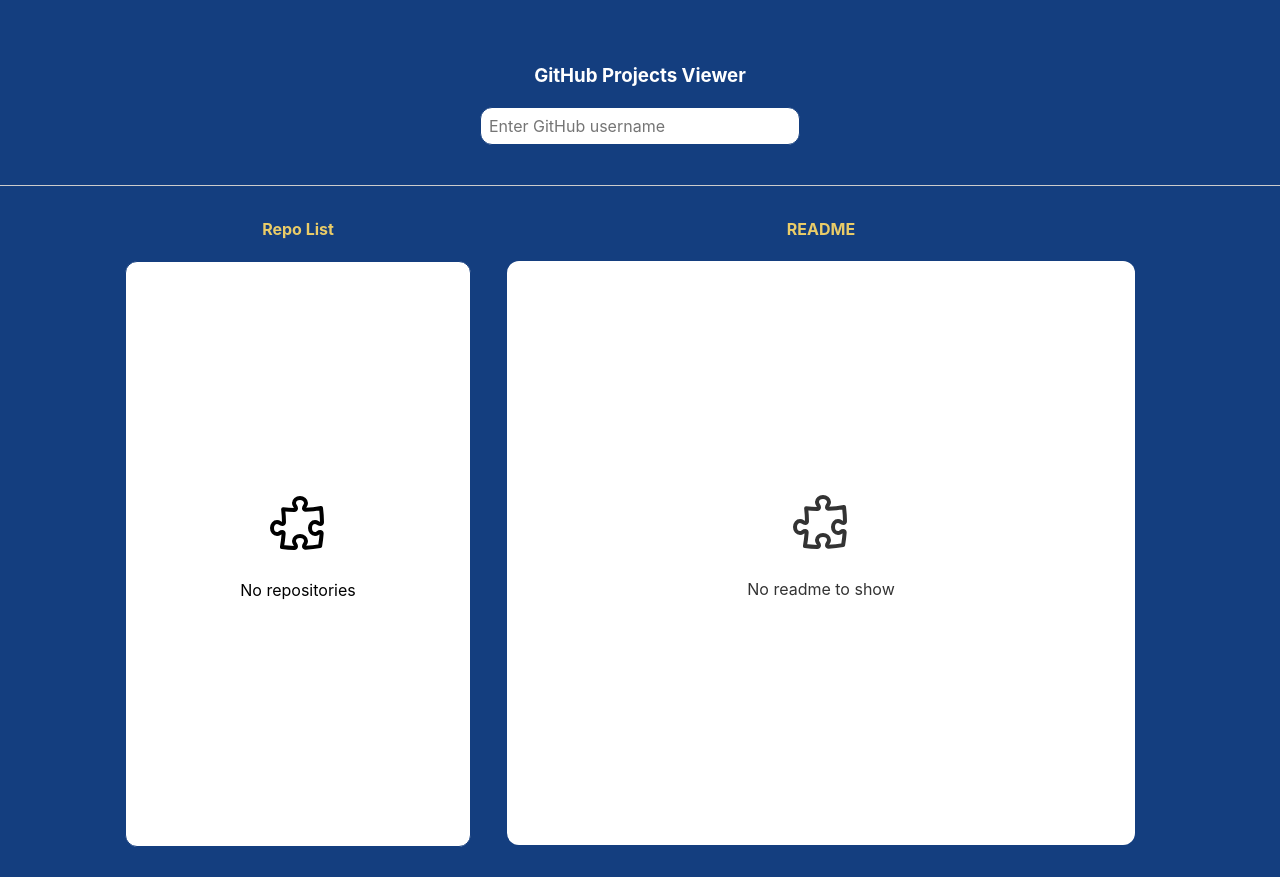
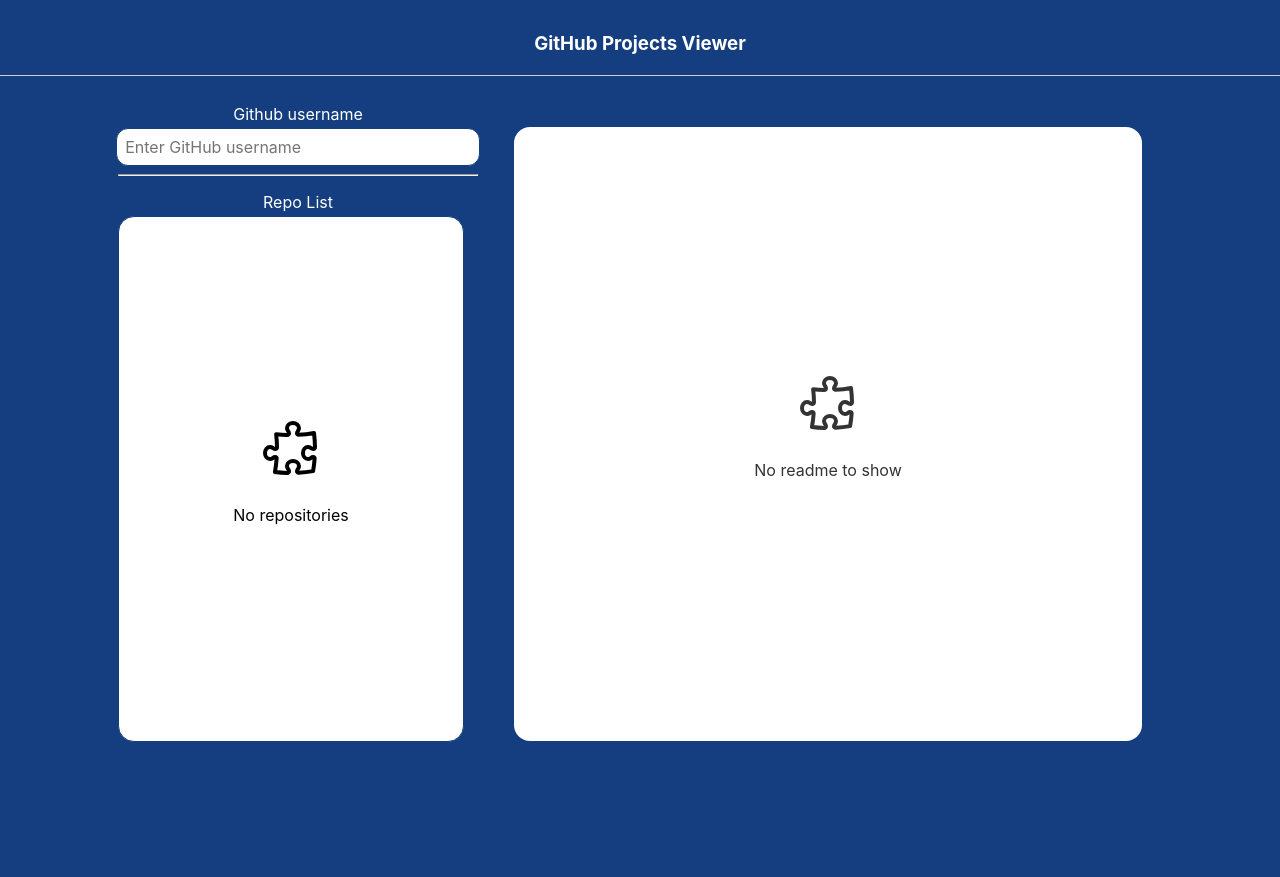
Before and after one commit to undefinedzain/d3labs, a React (Create React App) app: page / in a window 1280 px wide. After the commit the page ends 800 px from the top, so only its background shows below. Built offline with nearby package versions, Linux system fonts and the light colour scheme.

Commit message:
change styling

```diff
--- a/src/App.tsx
+++ b/src/App.tsx
@@ -13,11 +13,13 @@
     <GithubProvider>
       <div className="App">
         <h3 className="project-name">GitHub Projects Viewer</h3>
-        <SearchBar />
         <div className="project-container">
-          <ProjectList onProjectClick={setSelectedProject} />
+          <div className="search-bar-and-list">
+            <SearchBar />
+            <hr />
+            <ProjectList onProjectClick={setSelectedProject} />
+          </div>
           <div className="readme-container">
-            <h4 className="project-component">README</h4>
             <div className="readme-result-container">
               {selectedProject && (
                 <Suspense
--- a/src/components/ProjectList.tsx
+++ b/src/components/ProjectList.tsx
@@ -11,9 +11,9 @@
 
   return (
     <div className="project-list-container">
-      <h4 className="project-component">
+      <p className="white">
         Repo List {repos.length > 0 ? `(${repos.length})` : ""}
-      </h4>
+      </p>
       <div className="project-list">
         {repos.length > 0 ? (
           <ul>
--- a/src/components/SearchBar.tsx
+++ b/src/components/SearchBar.tsx
@@ -23,6 +23,7 @@
   return (
     <div className="search-bar">
       <div className="search-container">
+        <p className="white">Github username</p>
         <input
           type="text"
           value={username}
@@ -52,7 +53,7 @@
             viewBox="0 0 24 24"
             strokeWidth={1.5}
             stroke="currentColor"
-            style={{ position: "absolute", right: 8, width: 24 }}
+            style={{ position: "absolute", right: 8, top: 24, width: 24 }}
             onClick={() => {
               setUsername("");
               resetState();
--- a/src/index.css
+++ b/src/index.css
@@ -25,14 +25,26 @@
   text-align: center;
 }
 
+.white {
+  color: white;
+}
+
+p.white {
+  margin-bottom: 4px;
+}
+
 h3.project-name {
-  margin-top: 64px;
+  margin-top: 32px;
   color: #FFFFFF;
   margin-bottom: 0;
 }
 
 h4.project-component {
   color: #EACC68;
+}
+
+.search-bar-and-list {
+  width: 100%;
 }
 
 .search-bar {
@@ -43,11 +55,10 @@
 }
 
 .search-container {
-  width: 320px;
-  margin: 20px;
+  width: 100%;
   position: relative;
   display: flex;
-  flex-direction: row;
+  flex-direction: column;
   align-items: center;
   justify-content: center;
 }
@@ -57,12 +68,13 @@
   font-size: 16px;
   border-radius: 12px;
   border: 1px solid #143E7F;
-  width: 100%;
+  width: 96%;
 }
 
 .search-container .loading-indicator {
   position: absolute;
   right: 12px;
+  top: 44px;
 }
 
 .search-container input:focus-visible {
@@ -85,11 +97,11 @@
 .project-list {
   background-color: white;
   width: 320px;
-  height: 70vh;
+  height: 500px;
   overflow-y: scroll;
   text-align: left;
   border: 1px solid #143E7F;
-  border-radius: 12px;
+  border-radius: 16px;
   padding: 12px;
   scrollbar-color: #143E7F;
   scrollbar-width: none;
@@ -99,13 +111,14 @@
   width: 50%;
   padding: 20px;
   padding-top: 0px;
+  margin-top: 39px;
 }
 
 .readme-result-container {
   background-color: white;
-  height: 70vh;
+  height: 590px;
   padding: 12px;
-  border-radius: 12px;
+  border-radius: 16px;
   color: #333;
   overflow-y: scroll;
   scrollbar-width: none;
@@ -164,13 +177,18 @@
   border-radius: 12px;
 }
 
+@media (min-width: 991px) {
+  .search-bar-and-list {
+    width: 360px;
+  }
+}
+
 @media (max-width: 991px) {
   body {
     padding: 0px 24px;
   }
 
   .project-container {
-    display: flex;
     flex-direction: column;
     align-items: center;
     justify-items: stretch;
```
